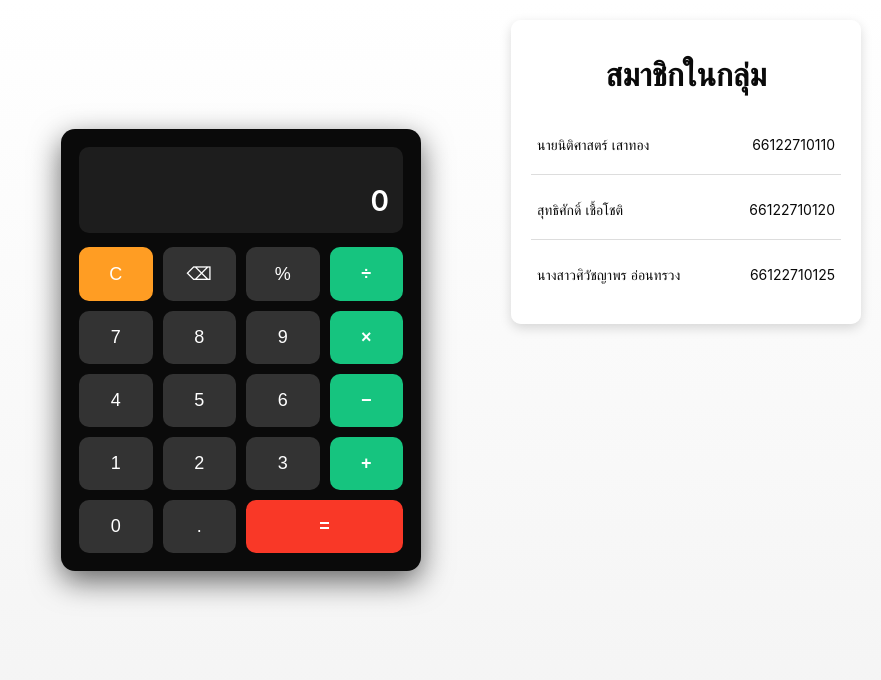
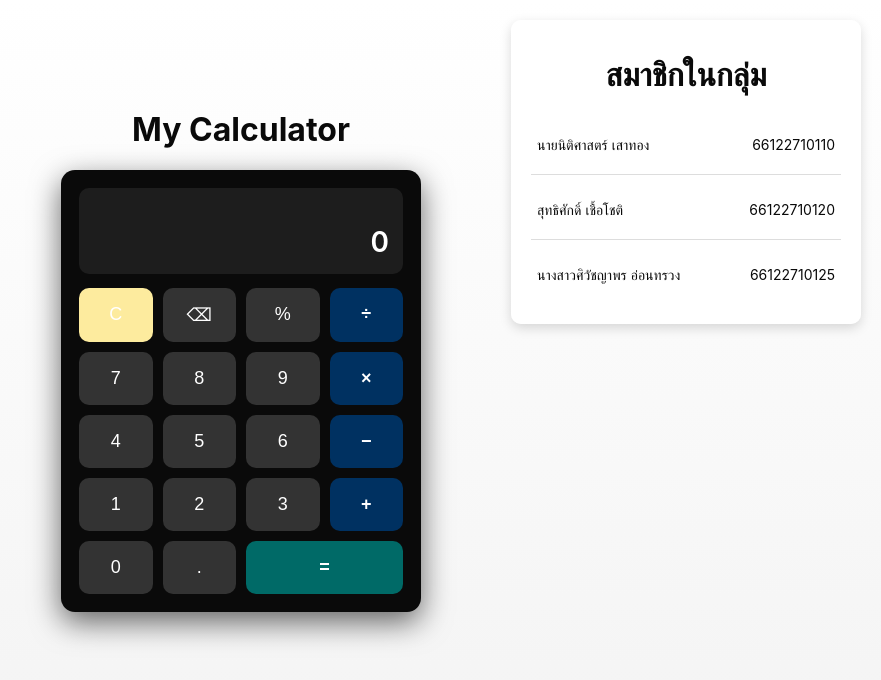
Before and after one commit to Nitisart-123/Test-Calculator, a plain HTML site: page index.html in a window 1280 px wide. Shown: the whole page, without its empty margins (399-1280 px from the left). Drawn offline with Linux system fonts and the light colour scheme.

Commit message:
Edit Coomit

```diff
--- a/index.html
+++ b/index.html
@@ -4,9 +4,10 @@
     <meta charset="UTF-8" />
     <meta name="viewport" content="width=device-width, initial-scale=1.0" />
     <link rel="stylesheet" href="style.css">
-    <title>Calculator</title>
+    <title>My Calculator</title>
   </head>
   <body>
+    <h1>My Calculator</h1>
     <main class="calculator" role="application" aria-label="เครื่องคิดเลข">
       <div class="screen" aria-live="polite">
         <div class="history" id="history">&nbsp;</div>
--- a/style.css
+++ b/style.css
@@ -1,9 +1,9 @@
 :root {
   --bg1: #ffffff;
   --bg2: #f3f3f3;
-  --color1: #F93827;
-  --color2: #FF9D23;
-  --color3: #16C47F;
+  --color1: #006A67;
+  --color2: #FDEB9E;
+  --color3: #003161;
   --black: #0a0a0a;
   --muted: #FFE6E1;
 }
```
